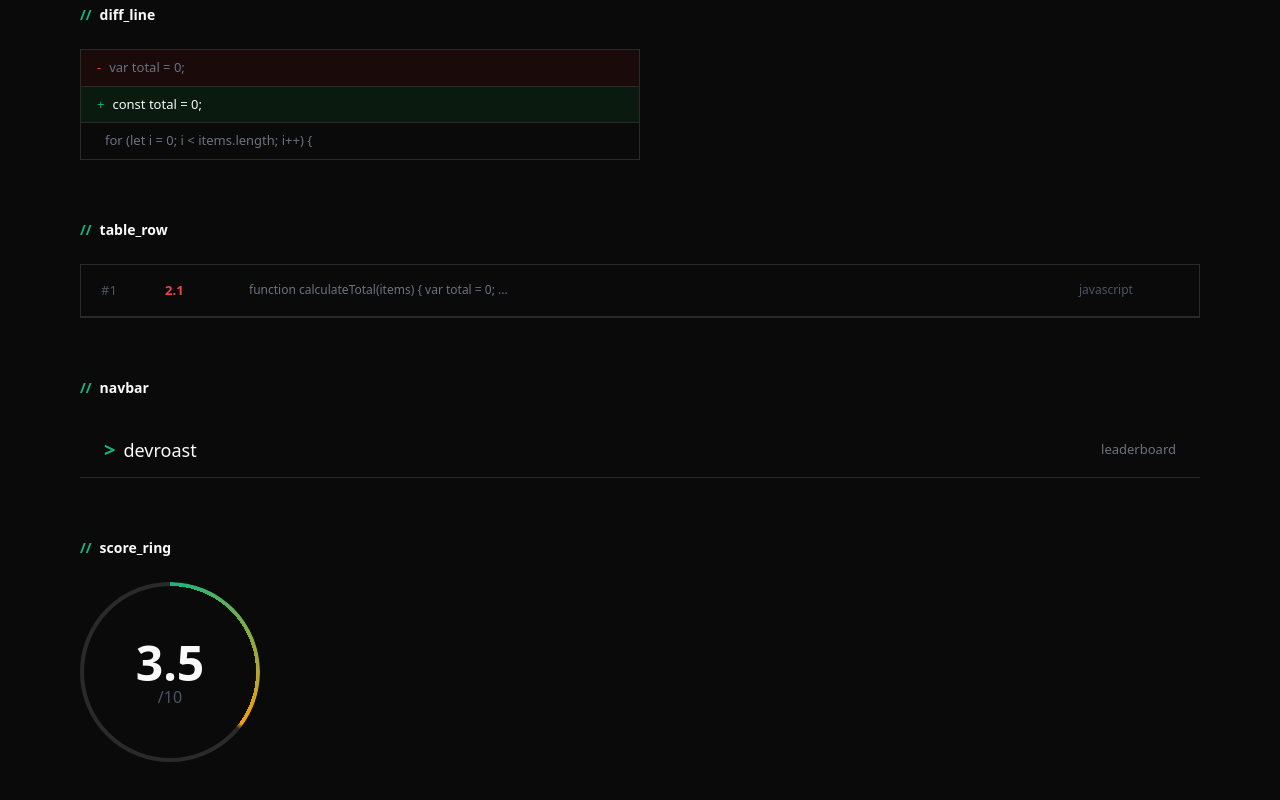
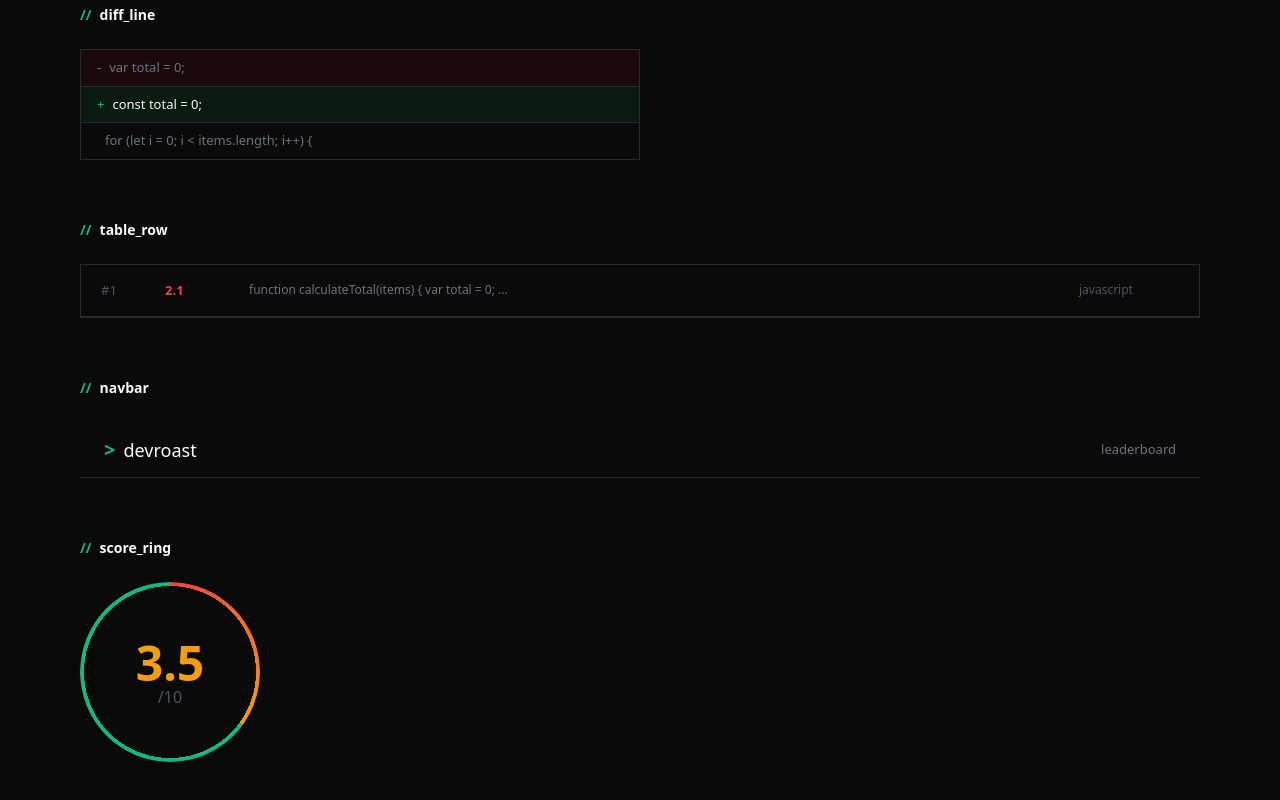
Before and after one commit to Nicole-Bidigaray/devroast, a Next.js app: page /components in a window 1280 px wide. Shown: the part 1453-2253 px from the top of the page. Built offline with nearby package versions, Linux system fonts and the light colour scheme.

Commit message:
fix: match score ring styling to selected pencil design

```diff
--- a/src/components/ui/score-ring.tsx
+++ b/src/components/ui/score-ring.tsx
@@ -4,14 +4,14 @@ type ScoreRingProps = {
 
 export function ScoreRing({ score }: ScoreRingProps) {
   return (
-    <div className="relative size-45">
+    <div className="relative size-45 shrink-0">
       <div className="absolute inset-0 rounded-full border-4 border-border-primary" />
 
       <div
         className="absolute inset-0 rounded-full"
         style={{
           background:
-            "conic-gradient(from 0deg, var(--color-accent-green) 0%, var(--color-accent-amber) 35%, transparent 36%, transparent 100%)",
+            "conic-gradient(from 0deg at 50% 50%, #EF4444 0%, #F59E0B 35%, #10B981 35%, #10B981 100%)",
           WebkitMask:
             "radial-gradient(farthest-side, transparent calc(100% - 4px), #000 calc(100% - 4px))",
           mask: "radial-gradient(farthest-side, transparent calc(100% - 4px), #000 calc(100% - 4px))",
@@ -19,7 +19,7 @@ export function ScoreRing({ score }: ScoreRingProps) {
       />
 
       <div className="absolute inset-0 flex flex-col items-center justify-center gap-0.5">
-        <span className="font-mono text-5xl font-bold leading-none text-text-primary">
+        <span className="font-mono text-5xl font-bold leading-none text-accent-amber">
           {score}
         </span>
         <span className="font-mono text-base leading-none text-text-tertiary">
```
